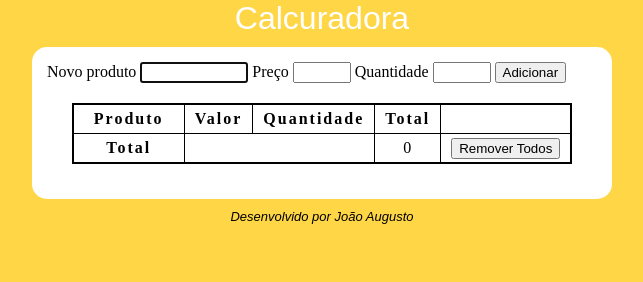
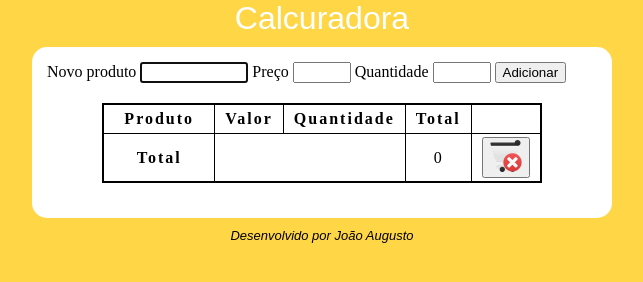
Before and after one commit to JoaoAugustoMV/lista_de_compras, a plain HTML site: page index.html in a window 1280 px wide. Shown: the whole page, without its empty margins (318-961 px from the left). Drawn offline with Linux system fonts and the light colour scheme.

Commit message:
Add imagem ao botão remover todos

```diff
--- a/index.html
+++ b/index.html
@@ -45,7 +45,11 @@
                         <th >Total</th>
                         <td colspan='2'></td>
                         <td id='Total_final'>0</td>
-                        <td><button onclick=remover_todos()>Remover Todos</button></td>
+                        <td>
+                            <button onclick=remover_todos()>
+                                <img src="imagens/icones/cart-remove-all-32px-icon.png" alt="" title="Remover Todos">
+                            </button>
+                        </td>
 
                     </tr>
                 </tfoot>
```
Also changed, not shown: imagens/icones/cart-remove-all-32px-icon.png (added).
